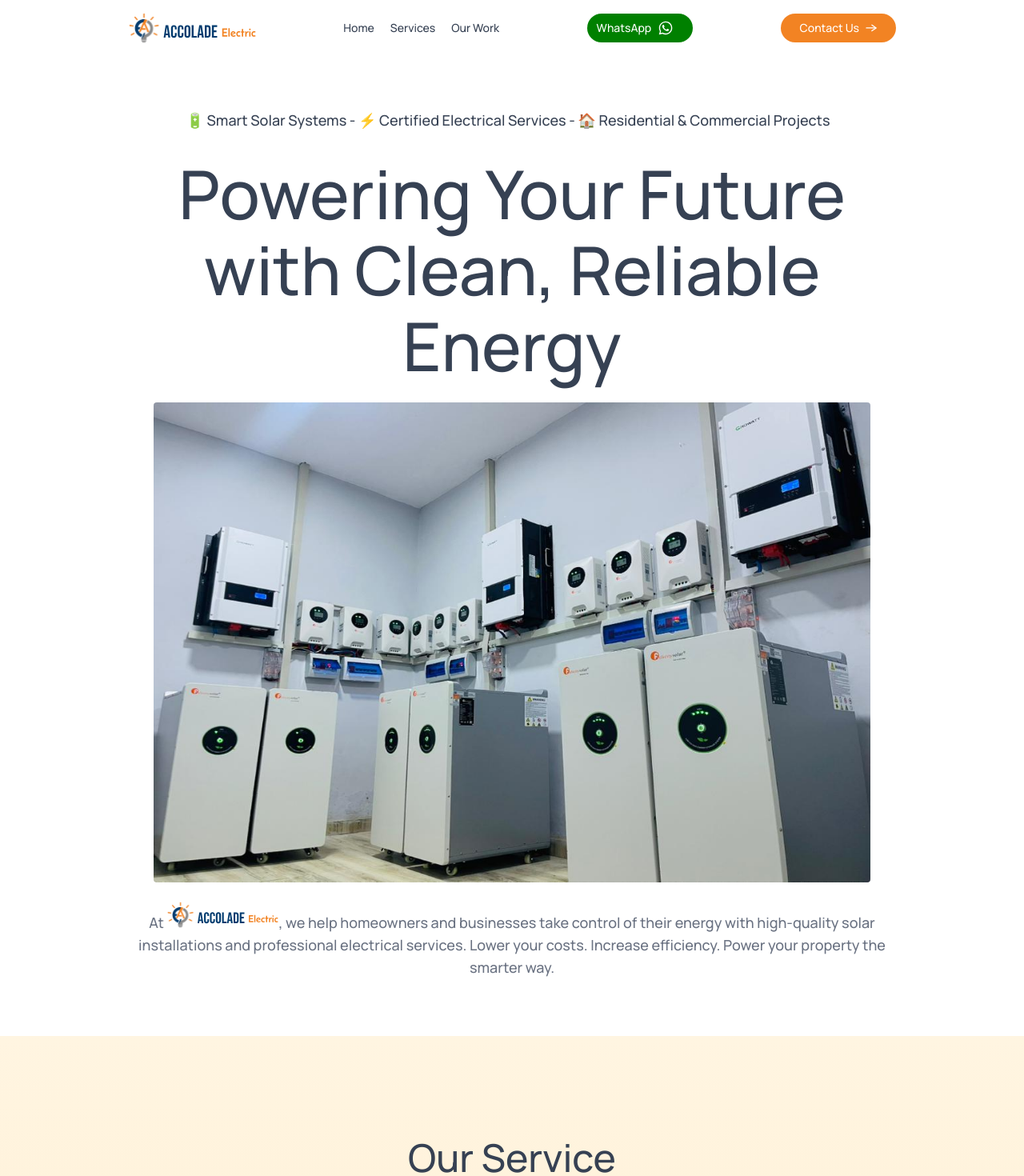
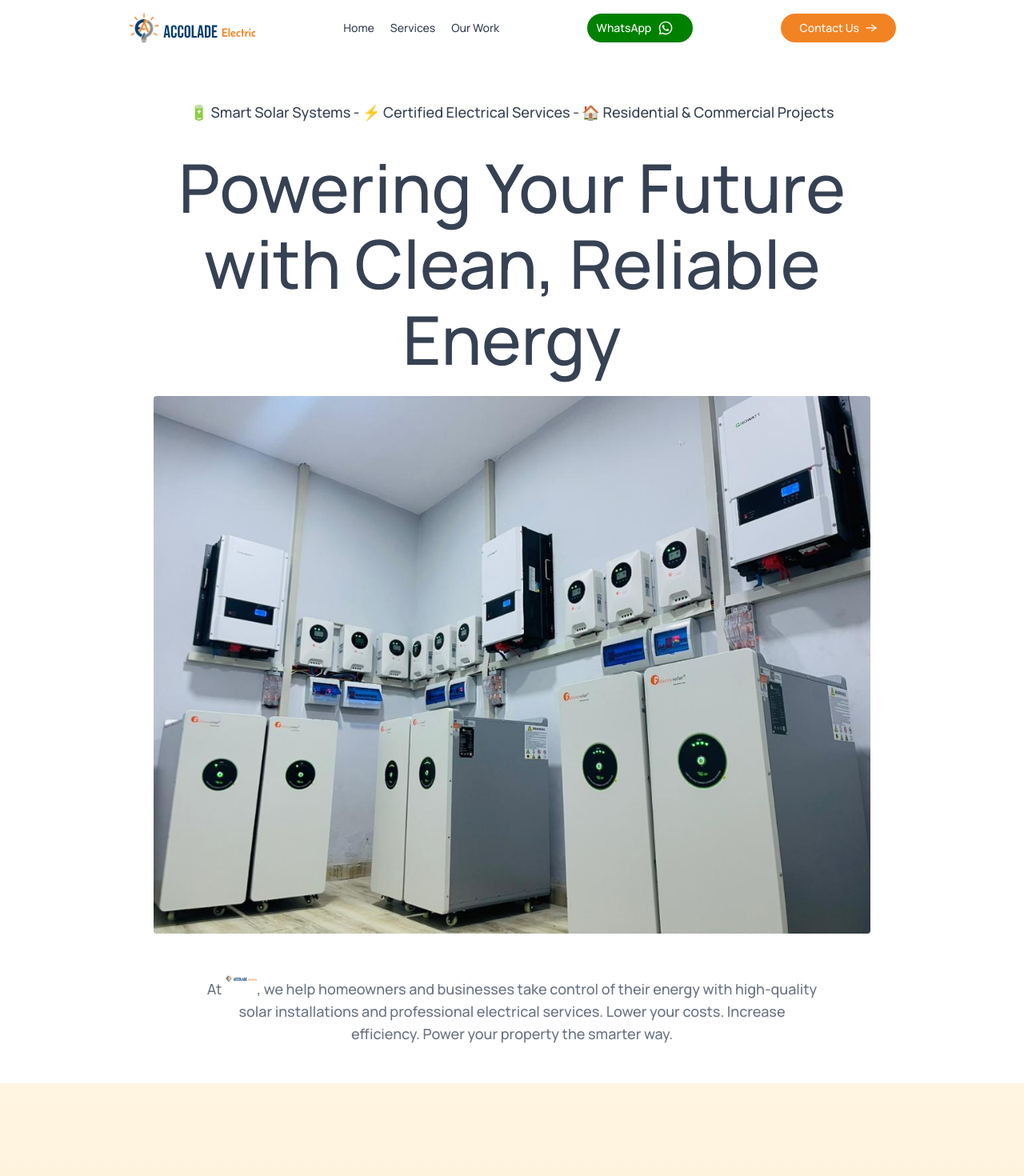
Before and after one commit to Bolarinwa2030/accolade_web_n, a React (Vite) app: page / in a window 1280 px wide. Shown: the top 1470 px of the page at 80% size. Built offline with nearby package versions, Linux system fonts and the light colour scheme.

Commit message:
Correct Hero Section

```diff
--- a/src/components/Hero.jsx
+++ b/src/components/Hero.jsx
@@ -3,39 +3,44 @@ import assets from "../assets/assets";
 
 const Hero = () => {
   return (
-    <div
+    <section
       id="hero"
-      className="flex flex-col items-center gap-6 py-15 px-4 sm:px-12 lg:px-24 xl:px-40 text-center w-full overflow-hidden text-gray-700 dark:text-white"
+      className="flex flex-col items-center gap-6 py-12 px-4 sm:px-12 lg:px-24 xl:px-40 text-center w-full text-gray-700 dark:text-white"
     >
-      <div className="flex flex-col item-center gap-2 p-1.5 pr-4 rounded-full">
-        <p className="text-lg font-medium">
+      {/* Top Info */}
+      <div className="flex flex-col items-center gap-2 p-2 rounded-full">
+        <p className="text-sm sm:text-lg font-medium">
           🔋 Smart Solar Systems - ⚡ Certified Electrical Services - 🏠
           Residential & Commercial Projects
         </p>
       </div>
-      <h1 className="text-4xl sm:text-5xl md:text-6xl xl:text-[84px] font-medium xl:leading-[95px] max-w-5xl">
+
+      {/* Main Hero Text */}
+      <h1 className="text-3xl sm:text-4xl md:text-5xl lg:text-6xl xl:text-[84px] font-medium leading-tight xl:leading-[95px] max-w-5xl">
         Powering Your Future with Clean, Reliable Energy
       </h1>
 
-      <div className="relative">
+      {/* Hero Image */}
+      <div className="relative w-full flex justify-center">
         <img
           src={assets.Hero_Img}
-          alt=""
-          className="w-500 h-150 max-w-4xl rounded"
+          alt="Solar Energy Hero"
+          className="w-full max-w-4xl h-auto rounded"
         />
       </div>
-      <p className="text-sm sm:text-lg font-medium text-gray-500 w-full pb-3">
+
+      {/* Description */}
+      <p className="text-sm sm:text-base md:text-lg font-medium text-gray-500 max-w-3xl pt-3">
         At{" "}
-        <span className="inline-flex items-center gap-2 w-35">
-          {" "}
-          <img src={assets.Logo_Correct} alt="" />{" "}
+        <span className="inline-flex items-center gap-2">
+          <img src={assets.Logo_Correct} alt="Logo" className="w-10 h-10" />
         </span>
         , we help homeowners and businesses take control of their energy with
         high-quality solar installations and professional electrical services.
         Lower your costs. Increase efficiency. Power your property the smarter
         way.
       </p>
-    </div>
+    </section>
   );
 };
 
```
